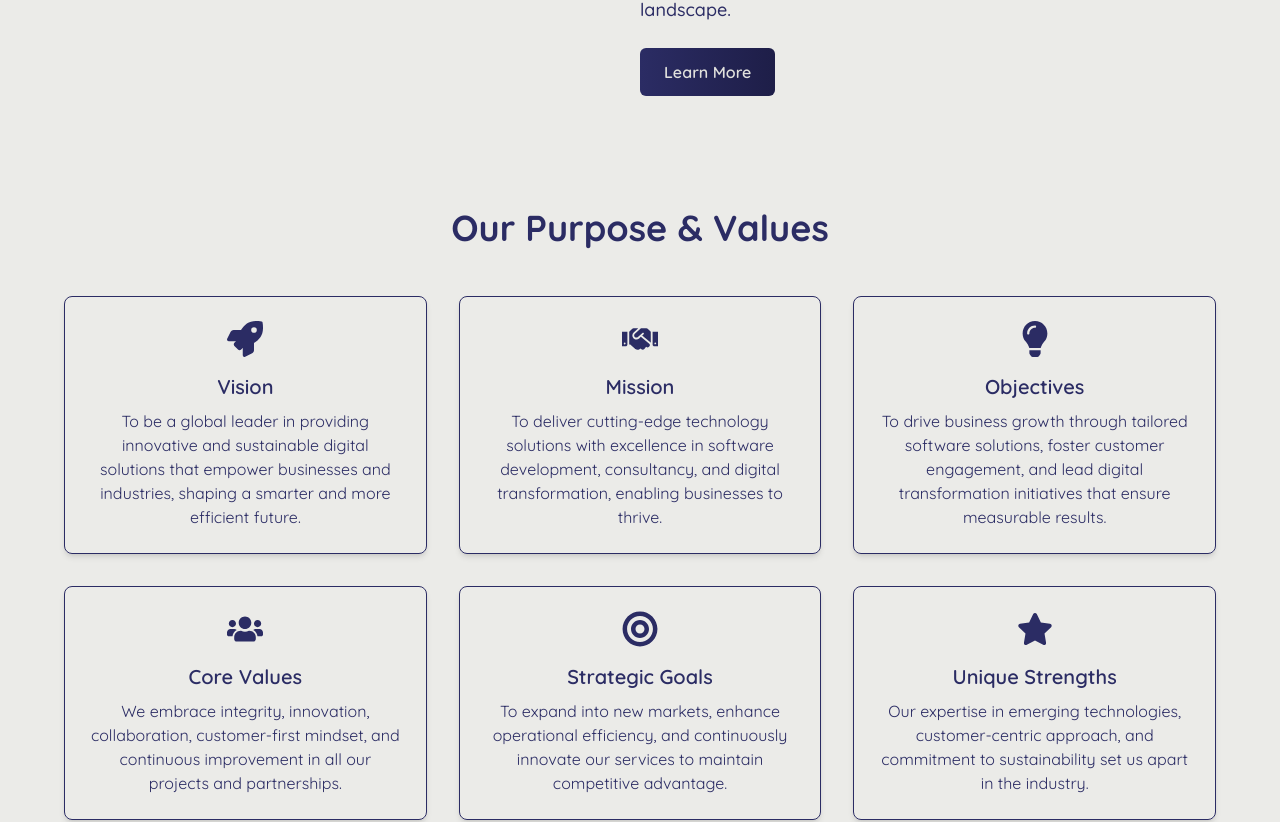
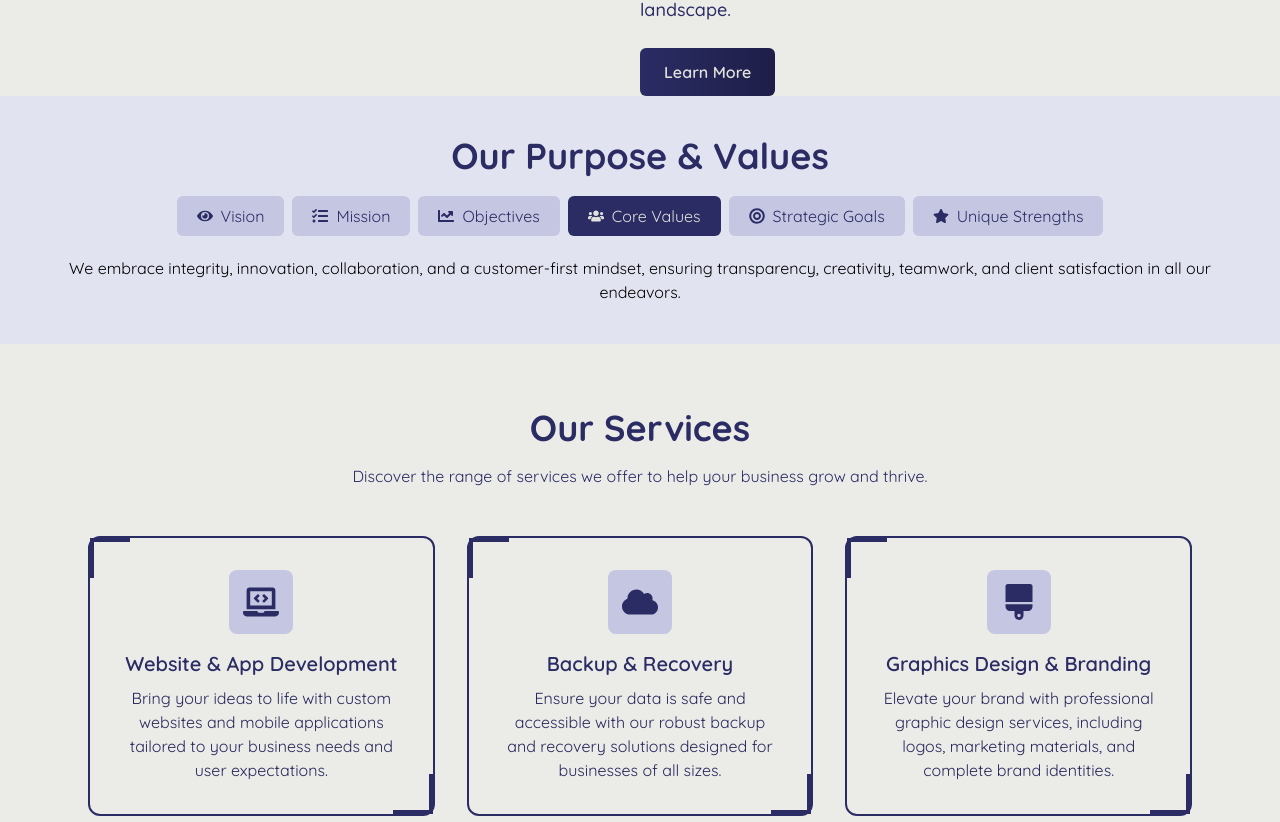
Before and after one commit to charlesaroma/Raijin-Tech-Hub, a React (Vite) app: page / in a window 1280 px wide. Shown: the part 756-1578 px from the top of the page. Built offline with nearby package versions, Linux system fonts and the light colour scheme.

Commit message:
Purpose Tab

```diff
--- a/src/pages/1homePage/4purposeSection.jsx
+++ b/src/pages/1homePage/4purposeSection.jsx
@@ -1,75 +1,86 @@
-import { FaRocket, FaHandshake, FaLightbulb, FaUsers, FaBullseye, FaStar } from "react-icons/fa";
+import React, { useState } from "react";
+import {
+  FaEye, // Changed from FaRocket
+  FaTasks, // Changed from FaHandshake
+  FaChartLine, // Changed from FaLightbulb
+  FaUsers,
+  FaBullseye,
+  FaStar,
+  FaGlobe, // Alternative for Vision
+  FaRoad, // Alternative for Mission
+  FaFlagCheckered, // Alternative for Objectives
+} from "react-icons/fa";
 
-const PurposeSection = () => {
-  const values = [
+const VALUES = [
   {
     title: "Vision",
     description:
-        "To be a global leader in providing innovative and sustainable digital solutions that empower businesses and industries, shaping a smarter and more efficient future.",
-      icon: <FaRocket className="text-4xl text-[var(--color-primary-500)]" />,
+      "To be a global leader in providing innovative and sustainable digital solutions, shaping the future of technology and empowering businesses worldwide.",
+    icon: <FaEye />, // Or <FaGlobe />
   },
   {
     title: "Mission",
     description:
-        "To deliver cutting-edge technology solutions with excellence in software development, consultancy, and digital transformation, enabling businesses to thrive.",
-      icon: <FaHandshake className="text-4xl text-[var(--color-primary-500)]" />,
+      "To deliver cutting-edge technology solutions with excellence in software development, fostering strong client relationships and driving their success through our technical expertise.",
+    icon: <FaTasks />, // Or <FaRoad />
   },
   {
     title: "Objectives",
     description:
-        "To drive business growth through tailored software solutions, foster customer engagement, and lead digital transformation initiatives that ensure measurable results.",
-      icon: <FaLightbulb className="text-4xl text-[var(--color-primary-500)]" />,
+      "To drive business growth through tailored software solutions, focusing on efficiency, scalability, and user-centric design to meet the evolving needs of our clients.",
+    icon: <FaChartLine />, // Or <FaFlagCheckered />
   },
   {
     title: "Core Values",
     description:
-        "We embrace integrity, innovation, collaboration, customer-first mindset, and continuous improvement in all our projects and partnerships.",
-      icon: <FaUsers className="text-4xl text-[var(--color-primary-500)]" />,
+      "We embrace integrity, innovation, collaboration, and a customer-first mindset, ensuring transparency, creativity, teamwork, and client satisfaction in all our endeavors.",
+    icon: <FaUsers />,
   },
   {
     title: "Strategic Goals",
     description:
-        "To expand into new markets, enhance operational efficiency, and continuously innovate our services to maintain competitive advantage.",
-      icon: <FaBullseye className="text-4xl text-[var(--color-primary-500)]" />,
+      "To expand into new markets, enhance operational efficiency, and continuously invest in research and development to stay at the forefront of technological advancements and deliver exceptional value.",
+    icon: <FaBullseye />,
   },
   {
     title: "Unique Strengths",
     description:
-        "Our expertise in emerging technologies, customer-centric approach, and commitment to sustainability set us apart in the industry.",
-      icon: <FaStar className="text-4xl text-[var(--color-primary-500)]" />,
+      "Our expertise in emerging technologies, customer-centric approach, and commitment to quality distinguish us in the industry, allowing us to provide unique and effective solutions for our clients.",
+    icon: <FaStar />,
   },
 ];
 
+const TabComponent = () => {
+  const [activeTab, setActiveTab] = useState("Core Values");
+
   return (
-    <section className="bg-[var(--color-accent-300)] py-12">
-      <div className="container mx-auto px-6 sm:px-8 lg:px-16 text-center py-16">
-        <h2 className="text-4xl font-extrabold text-[var(--color-primary-500)] mb-12">
+    <div className="text-center py-10 px-5 lg:px-[5%] bg-[var(--color-primary-50)]">
+      <h2 className="text-4xl font-bold text-[var(--color-primary-500)]">
         Our Purpose & Values
       </h2>
-
-        {/* Responsive Grid */}
-        <div className="grid grid-cols-1 sm:grid-cols-2 lg:grid-cols-3 gap-8 cursor-pointer">
-          {values.map(({ title, description, icon }, index) => (
-            <div
-              key={index}
-              className="group bg-transparent border border-[var(--color-primary-500)] p-6 rounded-lg shadow-md flex flex-col items-center text-center transform transition-transform duration-300 hover:scale-105"
+      <div className="flex justify-center mt-5">
+        {VALUES.map((value) => (
+          <button
+            key={value.title}
+            onClick={() => setActiveTab(value.title)}
+            className={`
+              px-5 py-2 mx-1 rounded-md border-none cursor-pointer flex items-center transition-colors duration-300
+              ${activeTab === value.title
+                ? "bg-[var(--color-primary-500)] text-[var(--color-accent-500)]"
+                : "bg-[var(--color-primary-100)] text-[var(--color-primary-500)] hover:bg-[var(--color-primary-200)]"}
+              }
+            `}
           >
-              {/* Icon */}
-              <div className="mb-4">{icon}</div>
-
-              {/* Title */}
-              <h3 className="text-xl font-semibold mb-2 text-[var(--color-primary-500)] transition-colors duration-300 group-hover:text-[var(--color-primary-500)]">
-                {title}
-              </h3>
-
-              {/* Description */}
-              <p className="text-sm md:text-base text-[var(--color-primary-500)]">{description}</p>
-            </div>
+            {React.cloneElement(value.icon, { className: "mr-2" })}
+            {value.title}
+          </button>
         ))}
       </div>
+      <div className="mt-5">
+        {VALUES.find((value) => value.title === activeTab)?.description}
       </div>
-    </section>
+    </div>
   );
 };
 
-export default PurposeSection;
+export default TabComponent;
```
Lines whose indentation alone changed are shown as unchanged.
